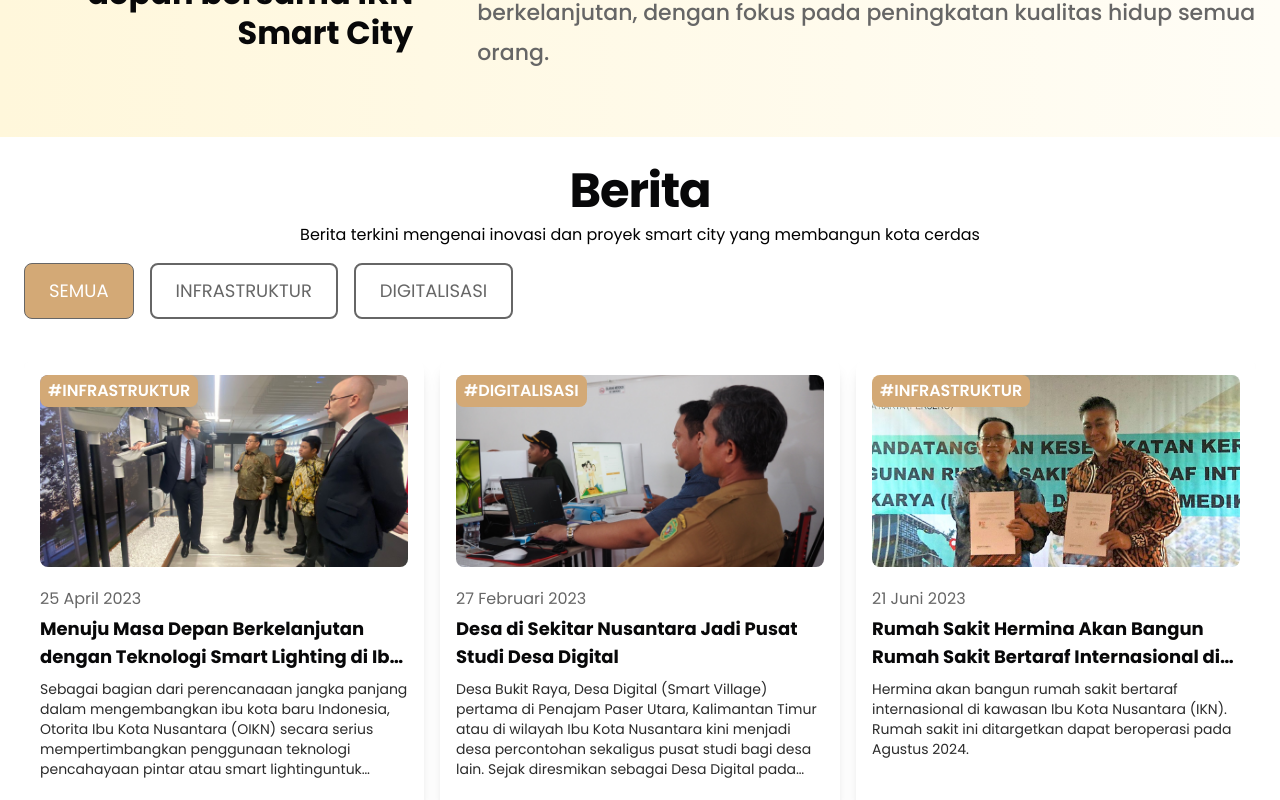
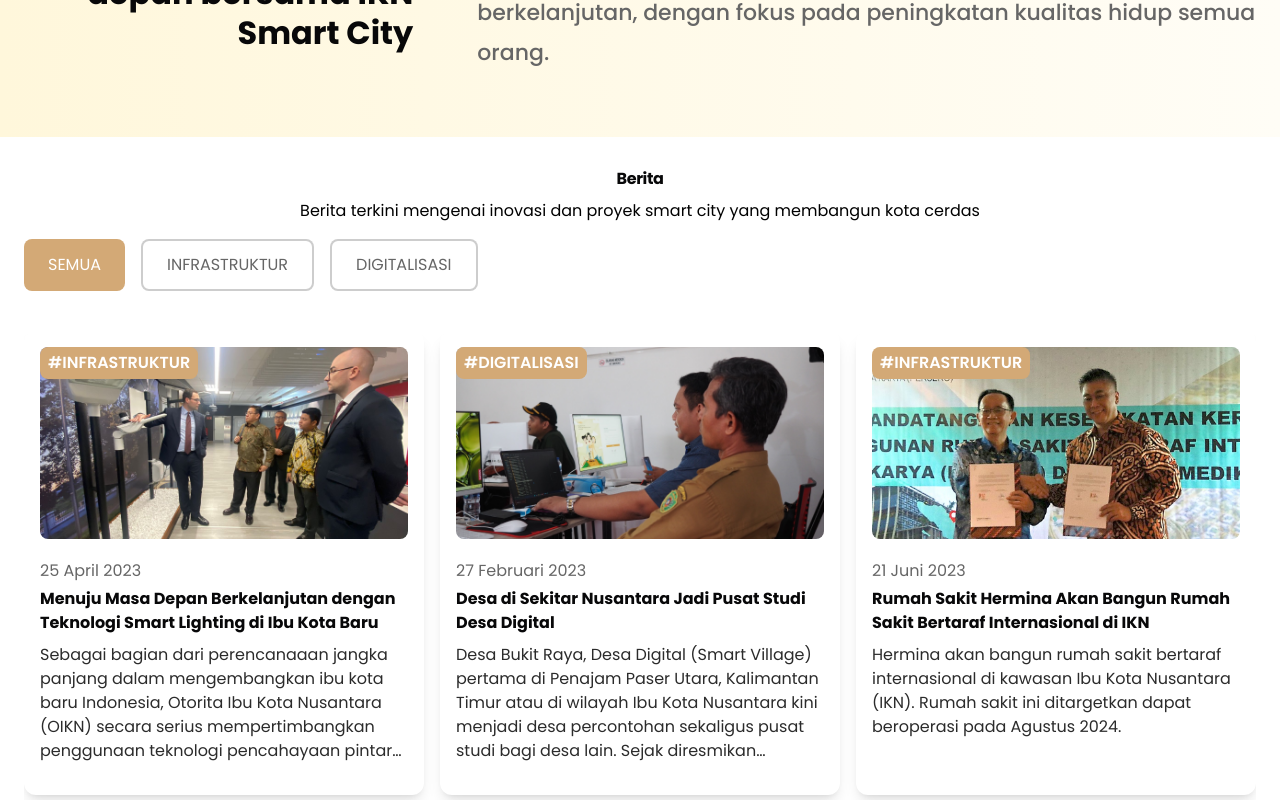
Before and after one commit to madfauz/smart-city-ikn, a React (Vite) app: page / in a window 1280 px wide. Shown: the part 2560-3360 px from the top of the page. Built offline with nearby package versions, Linux system fonts and the light colour scheme.

Commit message:
added (size)config for each component

```diff
--- a/src/components/News.jsx
+++ b/src/components/News.jsx
@@ -34,11 +34,11 @@
       className="w-full mt-[-2px] px-4 sm:px-6 lg:px-8mx-auto dark:bg-dark"
     >
       <div className="flex flex-col items-center justify-center text-center ">
-        <p className="font-poppins pt-8 mb-2 text-4xl sm:text-4xl md:text-5xl font-bold tracking-tight text-dark dark:text-white">
+        <p className="font-poppins pt-8 mb-2 vm-title sm-title md-title lg-title xl-title font-bold tracking-tight text-dark dark:text-white">
           {t("bagian_berita.header_berita")}
         </p>
 
-        <p className="font-poppins dark:text-white text-base mb-4 sm:mb-6 md:mb-md text-gray-700">
+        <p className="font-poppins dark:text-white vm-desc sm-desc md-desc lg-desc xl-desc mb-4 sm:mb-6 md:mb-md text-gray-700">
           {t("bagian_berita.deskripsi_berita")}
         </p>
       </div>
@@ -49,9 +49,9 @@
           onClick={() => handleCategoryClick("kategori-1")}
           className={`${
             selectedCategory === "kategori-1"
-              ? "font-poppins bg-primary text-white hover:text-white dark:hover:text-white dark:border-none"
+              ? "font-poppins bg-primary text-white hover:text-white dark:hover:text-white dark:border-none border-none"
               : "font-poppins bg-white dark:bg-dark text-gray dark:border-opacity-20 border-2"
-          } font-poppins dark:border-white dark:text-white dark:hover:text-primary dark:hover:border-primary hover:text-primary hover:cursor-pointer hover:border-primary leading-[1.5] border border-gray py-2 px-4 md:py-3 md:px-6 rounded-lg flex items-center justify-center font-regular text-base lg:text-lg`}
+          } border border-dark border-opacity-20 vm-card-tag sm-card-tag md-card-tag lg-card-tag xl-card-tag font-poppins dark:border-white dark:text-white dark:hover:text-primary dark:hover:border-primary hover:text-primary hover:cursor-pointer hover:border-primary leading-[1.5] py-2 px-4 md:py-3 md:px-6 rounded-lg flex items-center justify-center font-regular `}
         >
           {t("kategori-konten.kategori-1")}
         </span>
@@ -60,9 +60,9 @@
           onClick={() => handleCategoryClick("kategori-2")}
           className={`${
             selectedCategory === "kategori-2"
-              ? "font-poppins bg-primary text-white hover:text-white dark:hover:text-white dark:border-none"
+              ? "font-poppins bg-primary text-white hover:text-white dark:hover:text-white dark:border-none border-none"
               : "font-poppins bg-white dark:bg-dark text-gray dark:border-opacity-20 border-2"
-          } font-poppins dark:border-white dark:text-white dark:hover:text-primary dark:hover:border-primary hover:text-primary hover:cursor-pointer hover:border-primary leading-[1.5] border border-gray py-2 px-4 md:py-3 md:px-6 rounded-lg flex items-center justify-center font-regular text-base lg:text-lg`}
+          } border border-dark border-opacity-20 vm-card-tag sm-card-tag md-card-tag lg-card-tag xl-card-tag font-poppins dark:border-white dark:text-white dark:hover:text-primary dark:hover:border-primary hover:text-primary hover:cursor-pointer hover:border-primary leading-[1.5]  py-2 px-4 md:py-3 md:px-6 rounded-lg flex items-center justify-center font-regular `}
         >
           {t("kategori-konten.kategori-2")}
         </span>
@@ -71,9 +71,9 @@
           onClick={() => handleCategoryClick("kategori-3")}
           className={`${
             selectedCategory === "kategori-3"
-              ? "font-poppins bg-primary text-white hover:text-white dark:hover:text-white dark:border-none"
+              ? "font-poppins bg-primary text-white hover:text-white dark:hover:text-white dark:border-none border-none"
               : "font-poppins bg-white dark:bg-dark text-gray dark:border-opacity-20 border-2"
-          } font-poppins dark:border-white dark:text-white dark:hover:text-primary dark:hover:border-primary hover:text-primary hover:cursor-pointer hover:border-primary leading-[1.5] border border-gray py-2 px-4 md:py-3 md:px-6 rounded-lg flex items-center justify-center font-regular text-base lg:text-lg`}
+          } border border-dark border-opacity-20 vm-card-tag sm-card-tag md-card-tag lg-card-tag xl-card-tag font-poppins dark:border-white dark:text-white dark:hover:text-primary dark:hover:border-primary hover:text-primary hover:cursor-pointer hover:border-primary leading-[1.5] py-2 px-4 md:py-3 md:px-6 rounded-lg flex items-center justify-center font-regular`}
         >
           {t("kategori-konten.kategori-3")}
         </span>
@@ -101,7 +101,7 @@
             >
               <div className="relative">
                 <div className="p-4">
-                  <div className="font-poppins bg-primary m-4 absolute top-0 left-0 bg-indigo-500 text-white font-semibold px-2 py-1 rounded-lg">
+                  <div className="vm-card-tag sm-card-tag md-card-tag lg-card-tag xl-card-tag font-poppins bg-primary m-4 absolute top-0 left-0 text-white font-semibold px-2 py-1 rounded-lg">
                     {t("card-berita.tag_berita.berita-1")}
                   </div>
                   <img
@@ -112,13 +112,13 @@
                 </div>
               </div>
               <div className="px-4 pb-8 pt-1">
-                <p className="font-poppins dark:text-white text-gray text-left text-sm sm:text-base mb-1">
+                <p className="font-poppins dark:text-white text-gray text-left vm-card-date sm-card-date md-card-date lg-card-date xl-card-date mb-1">
                   {t("card-berita.tanggal_berita.berita-1")}
                 </p>
-                <div className="font-poppins hover:underline dark:hover:underline dark:text-white text-lg font-bold text-dark mb-2 line-clamp-2">
+                <div className="vm-card-title sm-card-title md-card-title lg-card-title xl-card-title font-poppins hover:underline dark:hover:underline dark:text-white font-bold text-dark mb-2 line-clamp-2">
                   {t("card-berita.judul_berita.berita-1")}
                 </div>
-                <p className="font-poppins dark:text-white text-semidark font-regular text-sm line-clamp-5">
+                <p className="font-poppins dark:text-white text-semidark font-regular vm-card-desc sm-card-desc md-card-desc lg-card-desc xl-card-desc line-clamp-5">
                   {t("card-berita.preview_berita.preview-1")}
                 </p>
               </div>
@@ -134,7 +134,7 @@
             >
               <div className="relative">
                 <div className="p-4">
-                  <div className="font-poppins bg-primary m-4 absolute top-0 left-0 bg-indigo-500 text-white font-semibold px-2 py-1 rounded-lg">
+                  <div className="vm-card-tag sm-card-tag md-card-tag lg-card-tag xl-card-tag font-poppins bg-primary m-4 absolute top-0 left-0 text-white font-semibold px-2 py-1 rounded-lg">
                     {t("card-berita.tag_berita.berita-2")}
                   </div>
                   <img
@@ -146,13 +146,13 @@
               </div>
 
               <div className="px-4 pb-8 pt-1">
-                <p className="font-poppins dark:text-white text-gray text-left text-sm sm:text-base mb-1">
+                <p className="font-poppins dark:text-white text-gray text-left vm-card-date sm-card-date md-card-date lg-card-date xl-card-date mb-1">
                   {t("card-berita.tanggal_berita.berita-2")}
                 </p>
-                <div className="font-poppins hover:underline dark:hover:underline dark:text-white text-lg font-bold text-dark mb-2 line-clamp-2">
+                <div className="vm-card-title sm-card-title md-card-title lg-card-title xl-card-title font-poppins hover:underline dark:hover:underline dark:text-white font-bold text-dark mb-2 line-clamp-2">
                   {t("card-berita.judul_berita.berita-2")}
                 </div>
-                <p className="font-poppins dark:text-white text-semidark font-regular text-sm line-clamp-5">
+                <p className="font-poppins dark:text-white text-semidark font-regular vm-card-desc sm-card-desc md-card-desc lg-card-desc xl-card-desc line-clamp-5">
                   {t("card-berita.preview_berita.preview-2")}
                 </p>
               </div>
@@ -167,7 +167,7 @@
             >
               <div className="relative">
                 <div className="p-4">
-                  <div className="font-poppins bg-primary m-4 absolute top-0 left-0 bg-indigo-500 text-white font-semibold px-2 py-1 rounded-lg">
+                  <div className="vm-card-tag sm-card-tag md-card-tag lg-card-tag xl-card-tag font-poppins bg-primary m-4 absolute top-0 left-0 text-white font-semibold px-2 py-1 rounded-lg">
                     {t("card-berita.tag_berita.berita-3")}
                   </div>
                   <img
@@ -179,13 +179,13 @@
               </div>
 
               <div className="px-4 pb-8 pt-1">
-                <p className="font-poppins dark:text-white text-gray text-left text-sm sm:text-base mb-1">
+                <p className="font-poppins dark:text-white text-gray text-left vm-card-date sm-card-date md-card-date lg-card-date xl-card-date mb-1">
                   {t("card-berita.tanggal_berita.berita-3")}
                 </p>
-                <div className="font-poppins dark:text-white hover:underline dark:hover:underline  text-lg font-bold text-dark mb-2 line-clamp-2">
+                <div className="vm-card-title sm-card-title md-card-title lg-card-title xl-card-title font-poppins dark:text-white hover:underline dark:hover:underline  font-bold text-dark mb-2 line-clamp-2">
                   {t("card-berita.judul_berita.berita-3")}
                 </div>
-                <p className="font-poppins dark:text-white text-semidark font-regular text-sm line-clamp-5">
+                <p className="font-poppins dark:text-white text-semidark font-regular vm-card-desc sm-card-desc md-card-desc lg-card-desc xl-card-desc line-clamp-5">
                   {t("card-berita.preview_berita.preview-3")}
                 </p>
               </div>
```
Also changed, not shown: src/components/Footer.jsx (+13 -13 lines), src/components/Modal.jsx (+12 -13 lines).
